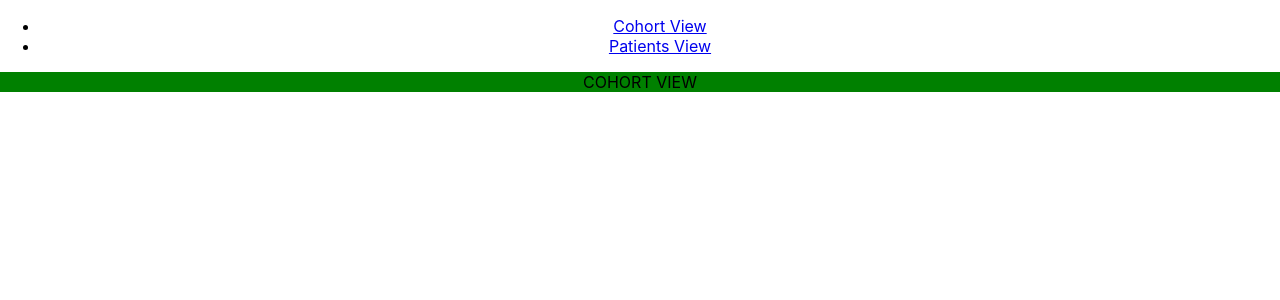
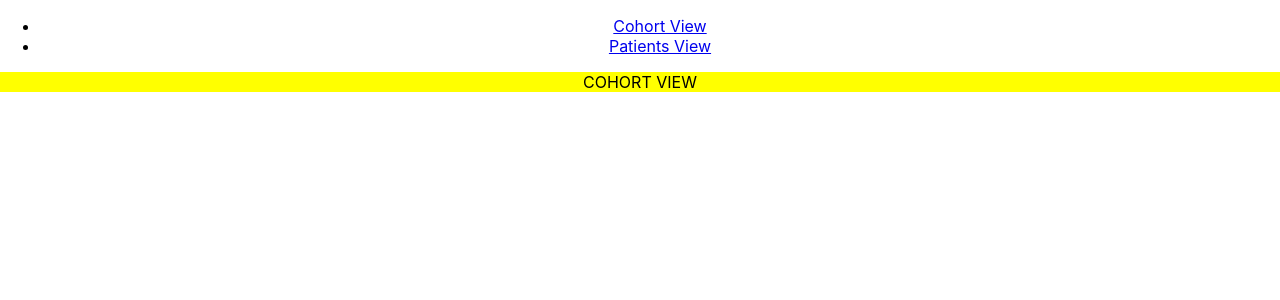
Before and after one commit to ideafast/professionalapp, a React (Create React App) app: page / in a window 1280 px wide. Shown: the top 300 px of the page. Built offline with nearby package versions, Linux system fonts and the light colour scheme.

Commit message:
Changes background color of cohort for readability

```diff
--- a/src/features/cohort/Cohort.module.css
+++ b/src/features/cohort/Cohort.module.css
@@ -1,3 +1,3 @@
 .cohort {
-  background-color: green;
+  background-color: yellow;
 }
```
